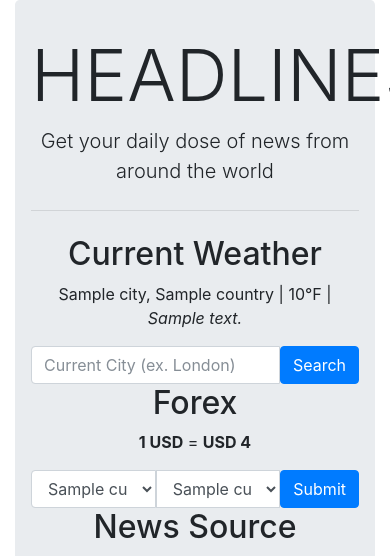
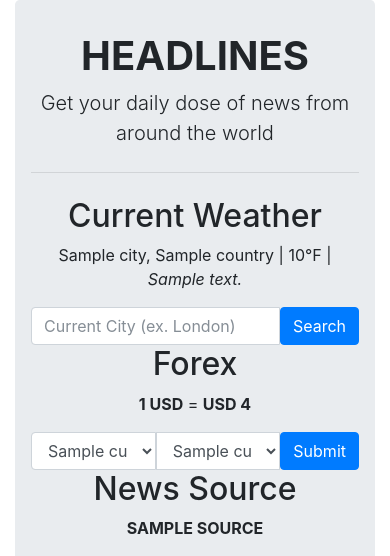
Before and after one commit to alchermd/headlines, a Flask app: template headlines/templates/index.html in a window 390 px wide; the page is wider, and only the part inside the window is pictured. Shown: the top 556 px of that part. Run offline with Flask 2, Linux system fonts and the light colour scheme; the template is opened without the code that fills it: most values are stand-ins (such as "Sample title", 1, 10 or a date in 2020); grey boxes marked "Sample" are stand-in pictures; parts of the project's set-up code (start-up, migrations or seed data) failed here and were passed over; some libraries are stand-ins or nearby versions.

Commit message:
Make the h1 element responsive.

```diff
--- a/headlines/static/css/main.css
+++ b/headlines/static/css/main.css
@@ -7,3 +7,7 @@
     min-height: 300px;
     max-height: 350px;
 }
+
+h1 {
+    font-weight: bolder;
+}
--- a/headlines/templates/index.html
+++ b/headlines/templates/index.html
@@ -6,7 +6,7 @@
 
 <div class="container">
     <div class="jumbotron text-center">
-        <h1 class="display-3">HEADLINES</h1>
+        <h1>HEADLINES</h1>
         <p class="lead">Get your daily dose of news from around the world</p>
         <hr class="my-4">
 
```
